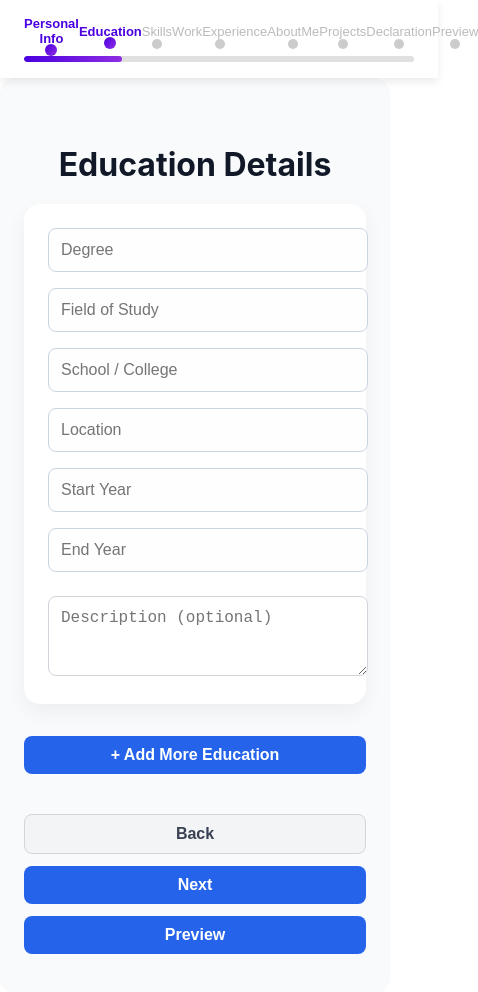
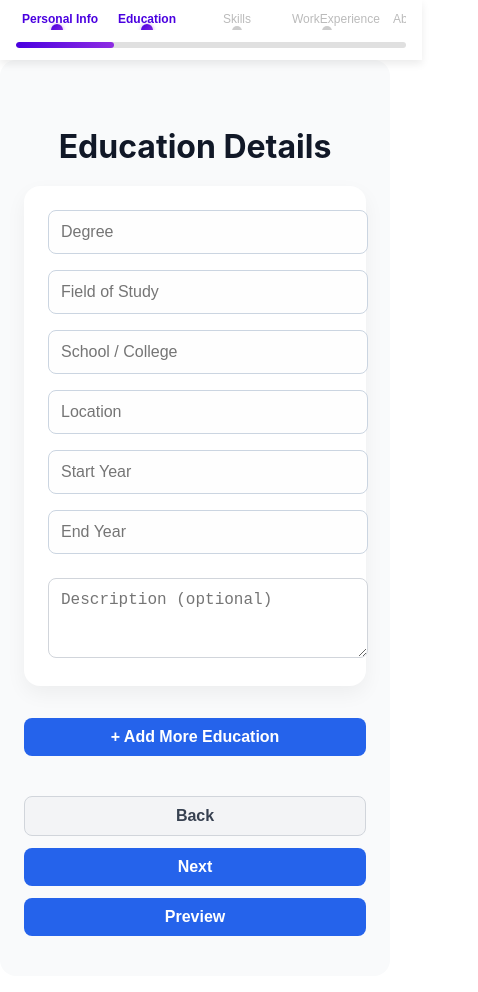
Before and after one commit to Naveen01-alt/resume-builder, a React (Create React App) app: page /education in a window 390 px wide. Shown: the whole page, 478 px wide, since content can reach past the window. Built offline with nearby package versions, Linux system fonts and the light colour scheme.

Commit message:
Update StepProgressBar.css

```diff
--- a/src/components/Builder/StepProgressBar.css
+++ b/src/components/Builder/StepProgressBar.css
@@ -10,22 +10,32 @@
   font-family: 'Poppins', sans-serif;
 }
 
+/* Step Labels */
 .step-labels {
   display: flex;
   justify-content: space-between;
   align-items: center;
   position: relative;
-  margin-bottom: 10px;
+  margin-bottom: 12px;
+  overflow-x: auto;
+  padding-bottom: 4px;
+  scrollbar-width: none; /* Firefox */
+}
+.step-labels::-webkit-scrollbar {
+  display: none; /* Chrome, Safari */
 }
 
 .step-label {
-  color: #bbb;
   flex: 1;
+  min-width: 80px;
   text-align: center;
   font-size: 13px;
+  color: #bbb;
   font-weight: 500;
   position: relative;
   transition: color 0.3s ease;
+  white-space: nowrap;
+  padding: 0 6px;
 }
 
 .step-label.active {
@@ -33,7 +43,7 @@
   font-weight: 700;
 }
 
-/* Dots below each step */
+/* Dots below steps */
 .step-label::after {
   content: '';
   position: absolute;
@@ -44,22 +54,24 @@
   height: 10px;
   background-color: #ccc;
   border-radius: 50%;
-  transition: background-color 0.3s ease;
+  transition: all 0.3s ease;
 }
 
 .step-label.active::after {
   background: linear-gradient(135deg, #4A00E0, #8E2DE2);
-  width: 12px;
-  height: 12px;
+  width: 14px;
+  height: 14px;
+  box-shadow: 0 0 4px rgba(138, 43, 226, 0.4);
 }
 
 /* Progress Bar */
 .progress-bar {
+  width: 100%;
   height: 6px;
   background-color: #e0e0e0;
   border-radius: 3px;
+  position: relative;
   overflow: hidden;
-  position: relative;
 }
 
 .progress-fill {
@@ -69,3 +81,24 @@
   transition: width 0.6s ease-in-out;
   border-radius: 3px;
 }
+
+/* ===== Responsive ===== */
+@media (max-width: 768px) {
+  .progress-container {
+    padding: 12px 16px;
+  }
+
+  .step-labels {
+    gap: 8px;
+  }
+
+  .step-label {
+    font-size: 12px;
+    min-width: 70px;
+  }
+
+  .step-label.active::after {
+    width: 12px;
+    height: 12px;
+  }
+}
```
